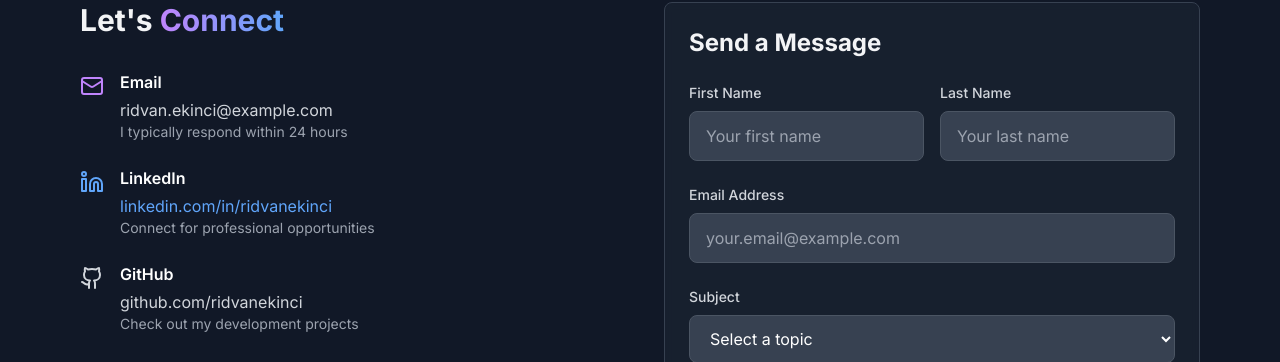
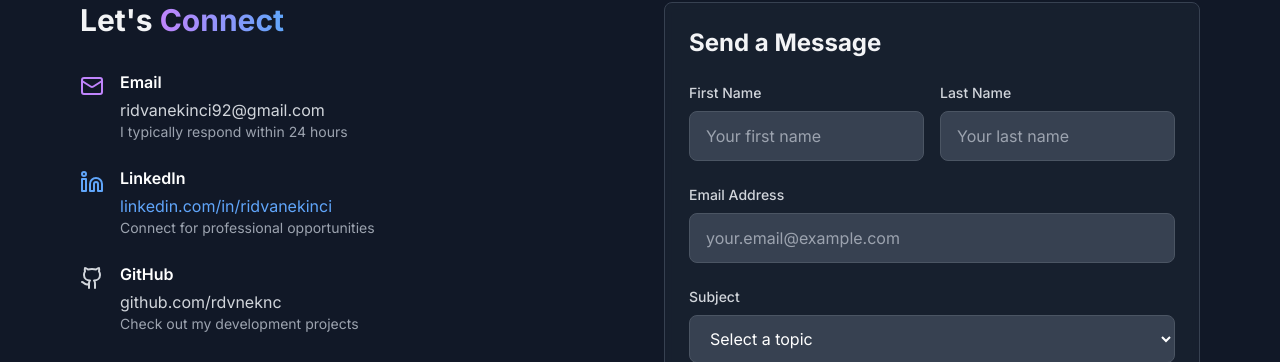
Before and after one commit to rdvneknc/rdvn-eknc, a Next.js app: page /contact in a window 1280 px wide. Shown: the part 518-880 px from the top of the page. Built offline with nearby package versions, Linux system fonts and the light colour scheme.

Commit message:
Remove FormSpree integration - use mailto link instead

```diff
--- a/src/app/contact/page.tsx
+++ b/src/app/contact/page.tsx
@@ -4,6 +4,25 @@ import { motion } from 'framer-motion'
 import { Mail, Linkedin, Github, MessageCircle, MapPin, Send } from 'lucide-react'
 
 export default function Contact() {
+  const handleSubmit = (e: React.FormEvent<HTMLFormElement>) => {
+    e.preventDefault()
+    const form = e.currentTarget
+    const formData = new FormData(form)
+
+    const firstName = formData.get('firstName') as string
+    const lastName = formData.get('lastName') as string
+    const email = formData.get('email') as string
+    const subject = formData.get('subject') as string
+    const message = formData.get('message') as string
+
+    // Mailto link oluştur
+    const mailtoLink = `mailto:ridvanekinci92@gmail.com?subject=${encodeURIComponent(subject || 'Contact Form Submission')}&body=${encodeURIComponent(
+      `Name: ${firstName} ${lastName}\nEmail: ${email}\nSubject: ${subject}\n\nMessage:\n${message}`
+    )}`
+
+    // Mailto linkini aç
+    window.location.href = mailtoLink
+  }
 
   return (
     <div className="pt-16">
@@ -48,7 +67,7 @@ export default function Contact() {
                   </div>
                   <div>
                     <h3 className="font-semibold text-white mb-1">Email</h3>
-                    <p className="text-gray-300">ridvan.ekinci@example.com</p>
+                    <p className="text-gray-300">ridvanekinci92@gmail.com</p>
                     <p className="text-sm text-gray-400">I typically respond within 24 hours</p>
                   </div>
                 </div>
@@ -78,12 +97,12 @@ export default function Contact() {
                   <div>
                     <h3 className="font-semibold text-white mb-1">GitHub</h3>
                     <a
-                      href="https://github.com/ridvanekinci"
+                      href="https://github.com/rdvneknc"
                       target="_blank"
                       rel="noopener noreferrer"
                       className="text-gray-300 hover:text-white transition-colors"
                     >
-                      github.com/ridvanekinci
+                      github.com/rdvneknc
                     </a>
                     <p className="text-sm text-gray-400">Check out my development projects</p>
                   </div>
@@ -131,7 +150,7 @@ export default function Contact() {
             >
               <h3 className="text-2xl font-bold mb-6">Send a Message</h3>
 
-              <form className="space-y-6">
+              <form onSubmit={handleSubmit} className="space-y-6">
                 <div className="grid md:grid-cols-2 gap-4">
                   <div>
                     <label htmlFor="firstName" className="block text-sm font-medium text-gray-300 mb-2">
@@ -141,6 +160,7 @@ export default function Contact() {
                       type="text"
                       id="firstName"
                       name="firstName"
+                      required
                       className="w-full px-4 py-3 bg-gray-700 border border-gray-600 rounded-lg focus:ring-2 focus:ring-purple-500 focus:border-transparent text-white placeholder-gray-400 transition-colors"
                       placeholder="Your first name"
                     />
@@ -153,6 +173,7 @@ export default function Contact() {
                       type="text"
                       id="lastName"
                       name="lastName"
+                      required
                       className="w-full px-4 py-3 bg-gray-700 border border-gray-600 rounded-lg focus:ring-2 focus:ring-purple-500 focus:border-transparent text-white placeholder-gray-400 transition-colors"
                       placeholder="Your last name"
                     />
@@ -180,6 +201,7 @@ export default function Contact() {
                   <select
                     id="subject"
                     name="subject"
+                    required
                     className="w-full px-4 py-3 bg-gray-700 border border-gray-600 rounded-lg focus:ring-2 focus:ring-purple-500 focus:border-transparent text-white transition-colors"
                   >
                     <option value="">Select a topic</option>
@@ -250,14 +272,14 @@ export default function Contact() {
                 {
                   icon: Github,
                   name: 'GitHub',
-                  url: 'https://github.com/ridvanekinci',
+                  url: 'https://github.com/rdvneknc',
                   description: 'Code repositories',
                   color: 'text-gray-300 hover:text-white'
                 },
                 {
                   icon: Mail,
                   name: 'Email',
-                  url: 'mailto:ridvan.ekinci@example.com',
+                  url: 'mailto:ridvanekinci92@gmail.com',
                   description: 'Direct contact',
                   color: 'text-purple-400 hover:text-purple-300'
                 }
@@ -301,7 +323,7 @@ export default function Contact() {
             </p>
             <div className="flex flex-col sm:flex-row gap-4 justify-center">
               <a
-                href="mailto:ridvan.ekinci@example.com"
+                href="mailto:ridvanekinci92@gmail.com"
                 className="btn-primary inline-flex items-center"
               >
                 Send an Email
```
Also changed, not shown: 1 other file (tests, documents, lock files or other folders).
